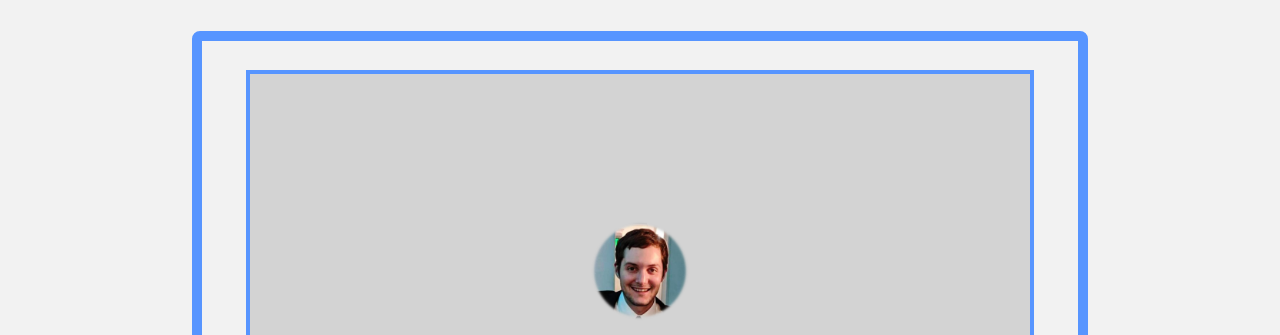
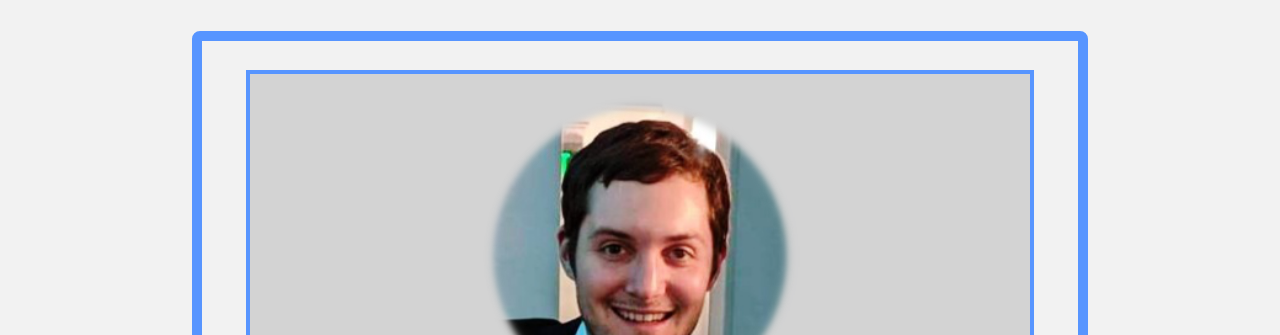
Before and after one commit to mburr9/portfolio-site, a website: page index.html in a window 1280 px wide. Shown: the part 89-424 px from the top of the page. Drawn offline with Linux system fonts and the light colour scheme.

Commit message:
change profile pic to 25vw and remove margin from the top of it

```diff
--- a/sass/styles.scss
+++ b/sass/styles.scss
@@ -136,8 +136,7 @@ nav.visible {
 }
 
 #profile-pic {
-  width: 100px;
-  margin-top: 30px;
+  width: 25vw;
 }
 
 #about-link {
```
Also changed, not shown: css/styles.css.
